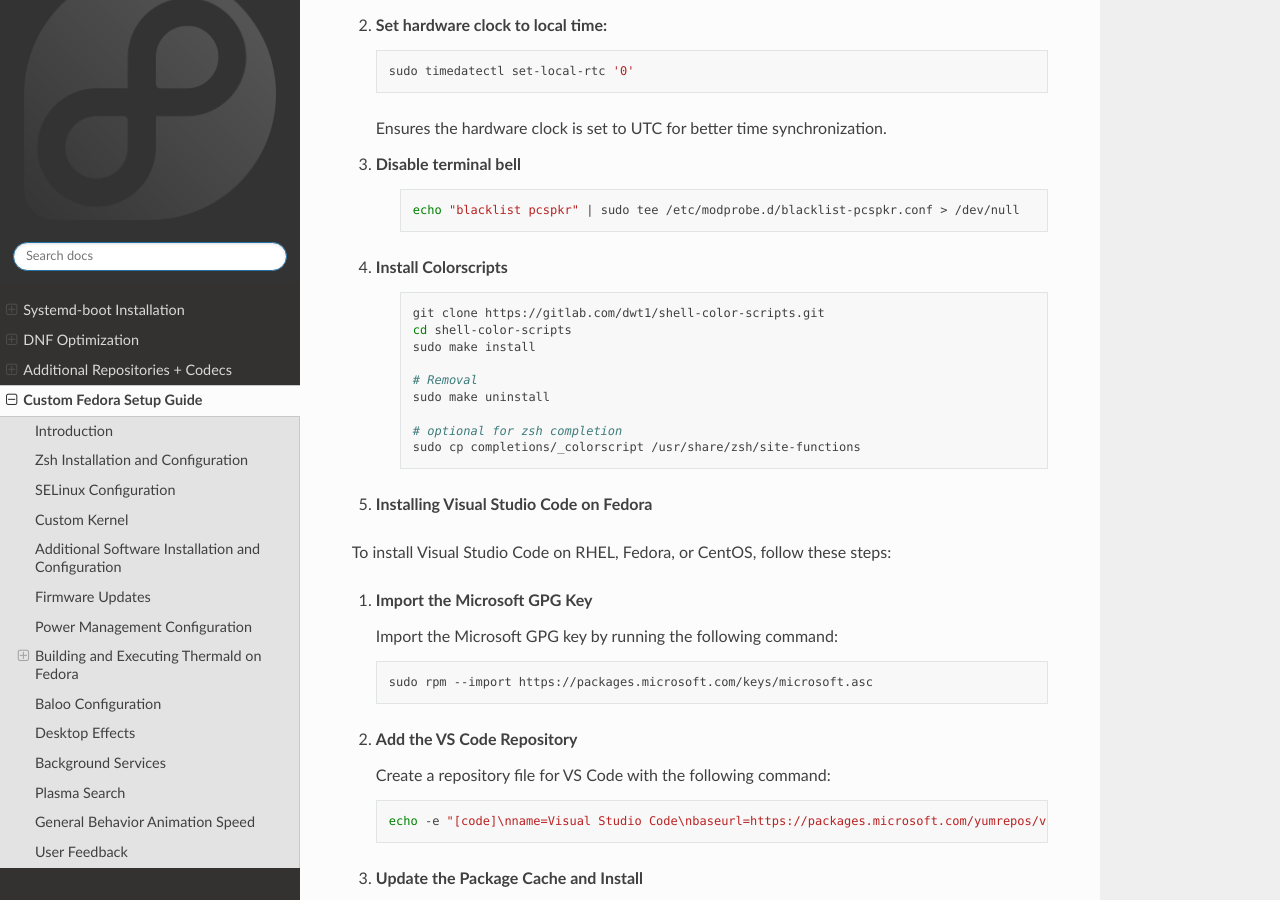
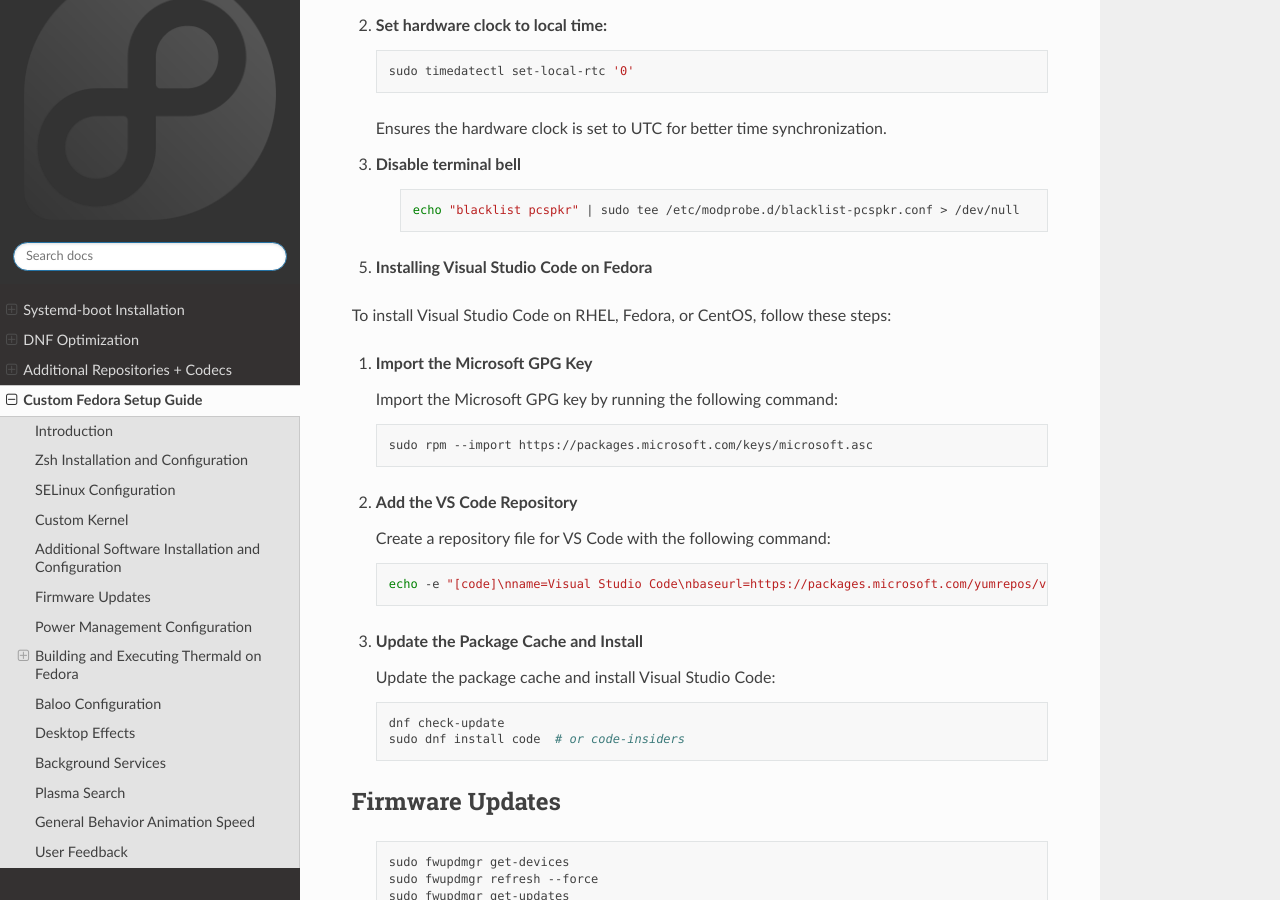
Before and after one commit to Witek3023/Fedora-Post-Installation-Tips, a Sphinx documentation site: the page built from docs/source/personal.rst, in a window 1280 px wide and 900 px high, scrolled down 2841 px. Built offline with Sphinx 7.4.7 and the Read the Docs theme 2.0.0, drawn with Linux system fonts in a browser that asks for light colours.

Commit message:
Update personal.rst

```diff
--- a/docs/source/personal.rst
+++ b/docs/source/personal.rst
@@ -144,19 +144,6 @@
     .. code-block:: shell
 
         echo "blacklist pcspkr" | sudo tee /etc/modprobe.d/blacklist-pcspkr.conf > /dev/null
-
-4. **Install Colorscripts**
-    .. code-block:: shell
-
-        git clone https://gitlab.com/dwt1/shell-color-scripts.git
-        cd shell-color-scripts
-        sudo make install
-
-        # Removal
-        sudo make uninstall
-
-        # optional for zsh completion
-        sudo cp completions/_colorscript /usr/share/zsh/site-functions
 
 5. **Installing Visual Studio Code on Fedora**
 
```
Also changed, not shown: other parts of docs/source/personal.rst (+1 -1 lines).
